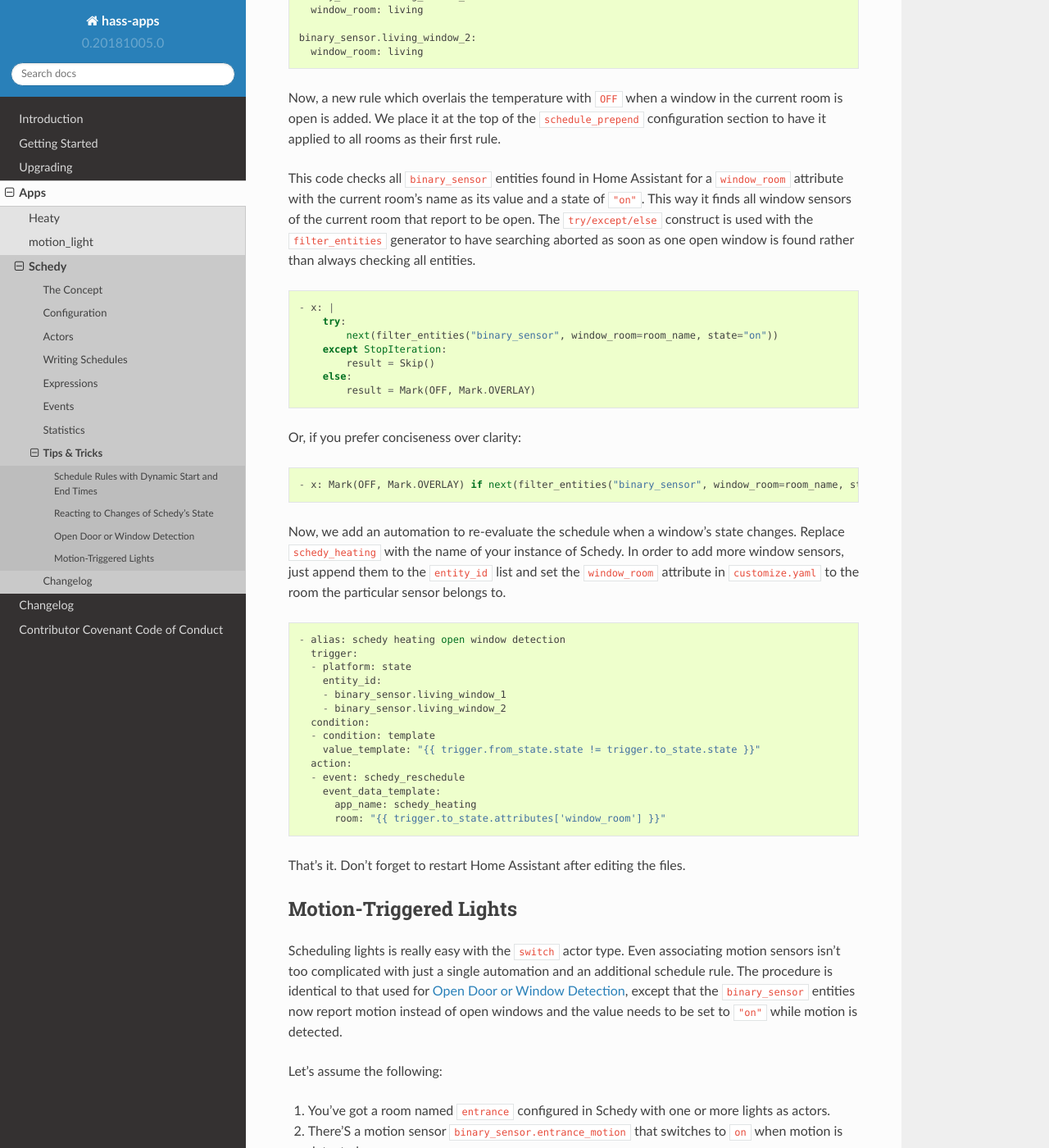
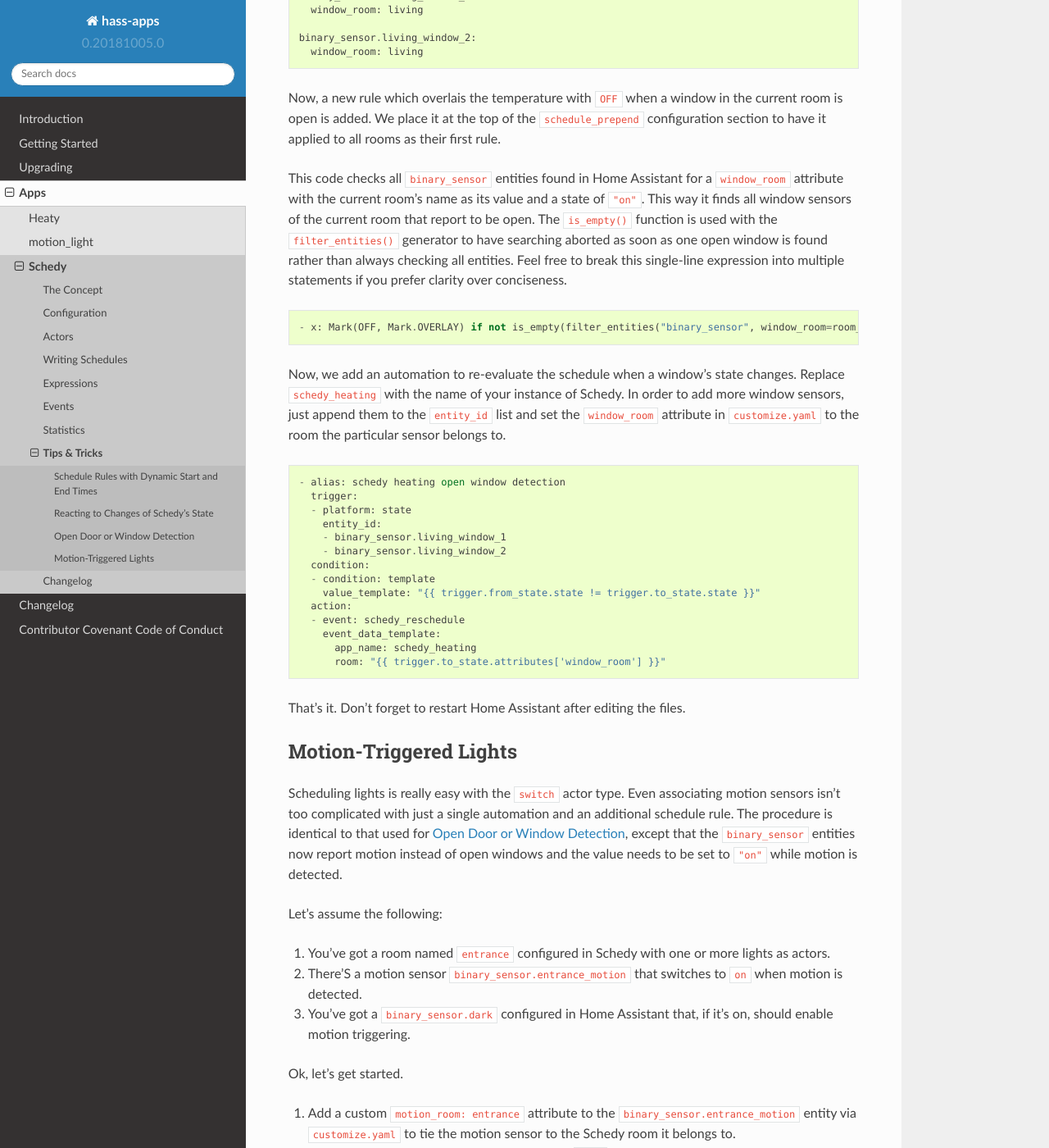
Before and after one commit to bob1de/hass-apps, a Sphinx documentation site: the page built from docs/apps/schedy/tips-and-tricks.rst, in a window 1280 px wide and 1400 px high, scrolled down 1601 px. Shown: the whole window at 82% size. Built offline with Sphinx 7.4.7 and the Read the Docs theme 2.0.0, drawn with Linux system fonts in a browser that asks for light colours; some of the changed text lies outside the part shown.

Commit message:
[schedy] Added is_empty() expression helper

```diff
--- a/docs/apps/schedy/tips-and-tricks.rst
+++ b/docs/apps/schedy/tips-and-tricks.rst
@@ -90,27 +90,17 @@ in the current room is open is added. We place it at the top of the
 rooms as their first rule.
 
 This code checks all ``binary_sensor`` entities found in Home Assistant
-for a ``window_room`` attribute with the current room's name as its value
-and a state of ``"on"``. This way it finds all window sensors of the
-current room that report to be open. The ``try/except/else`` construct is
-used with the ``filter_entities`` generator to have searching aborted as
+for a ``window_room`` attribute with the current room's name as its
+value and a state of ``"on"``. This way it finds all window sensors of
+the current room that report to be open. The ``is_empty()`` function is
+used with the ``filter_entities()`` generator to have searching aborted as
 soon as one open window is found rather than always checking all entities.
+Feel free to break this single-line expression into multiple statements
+if you prefer clarity over conciseness.
 
 ::
 
-    - x: |
-        try:
-            next(filter_entities("binary_sensor", window_room=room_name, state="on"))
-        except StopIteration:
-            result = Skip()
-        else:
-            result = Mark(OFF, Mark.OVERLAY)
-
-Or, if you prefer conciseness over clarity:
-
-::
-
-    - x: Mark(OFF, Mark.OVERLAY) if next(filter_entities("binary_sensor", window_room=room_name, state="on"), None) else Skip()
+    - x: Mark(OFF, Mark.OVERLAY) if not is_empty(filter_entities("binary_sensor", window_room=room_name, state="on")) else Skip()
 
 Now, we add an automation to re-evaluate the schedule when a window's
 state changes. Replace ``schedy_heating`` with the name of your
@@ -173,15 +163,7 @@ Ok, let's get started.
 
    ::
 
-       - x: |
-           result = Skip()
-           if is_on("binary_sensor.dark"):
-               try:
-                   next(filter_entities("binary_sensor", motion_room=room_name, state="on"))
-               except StopIteration:
-                   pass
-               else:
-                   result = Mark("on", Mark.OVERLAY)
+       - x: Mark("on", Mark.OVERLAY) if is_on("binary_sensor.dark") and not is_empty(filter_entities("binary_sensor", motion_room=room_name, state="on")) else Skip()
 
 3. Create an automation.
 
```
Also changed, not shown: docs/apps/schedy/expressions/helpers/basic.rst (+11 -0 lines), 1 other file.
